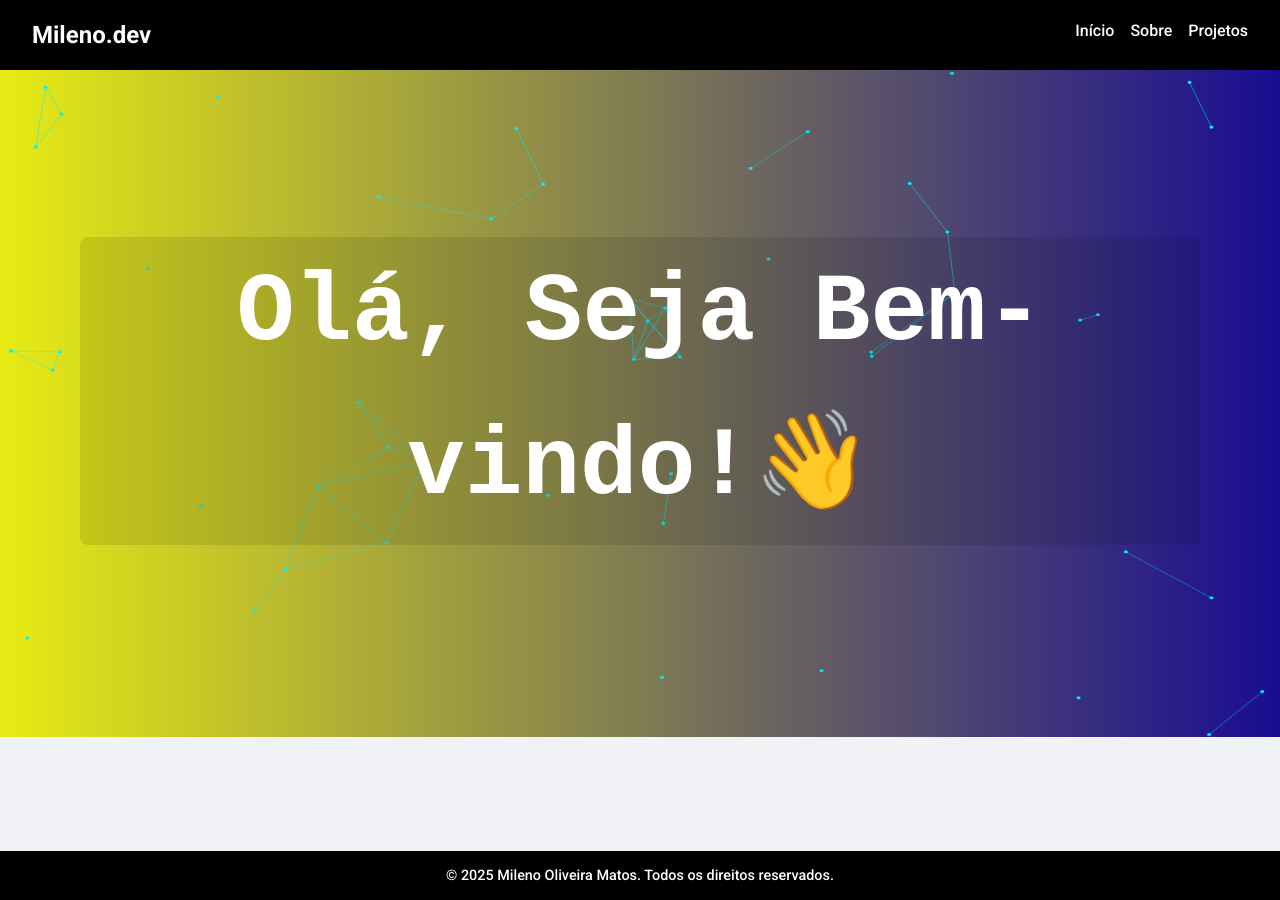
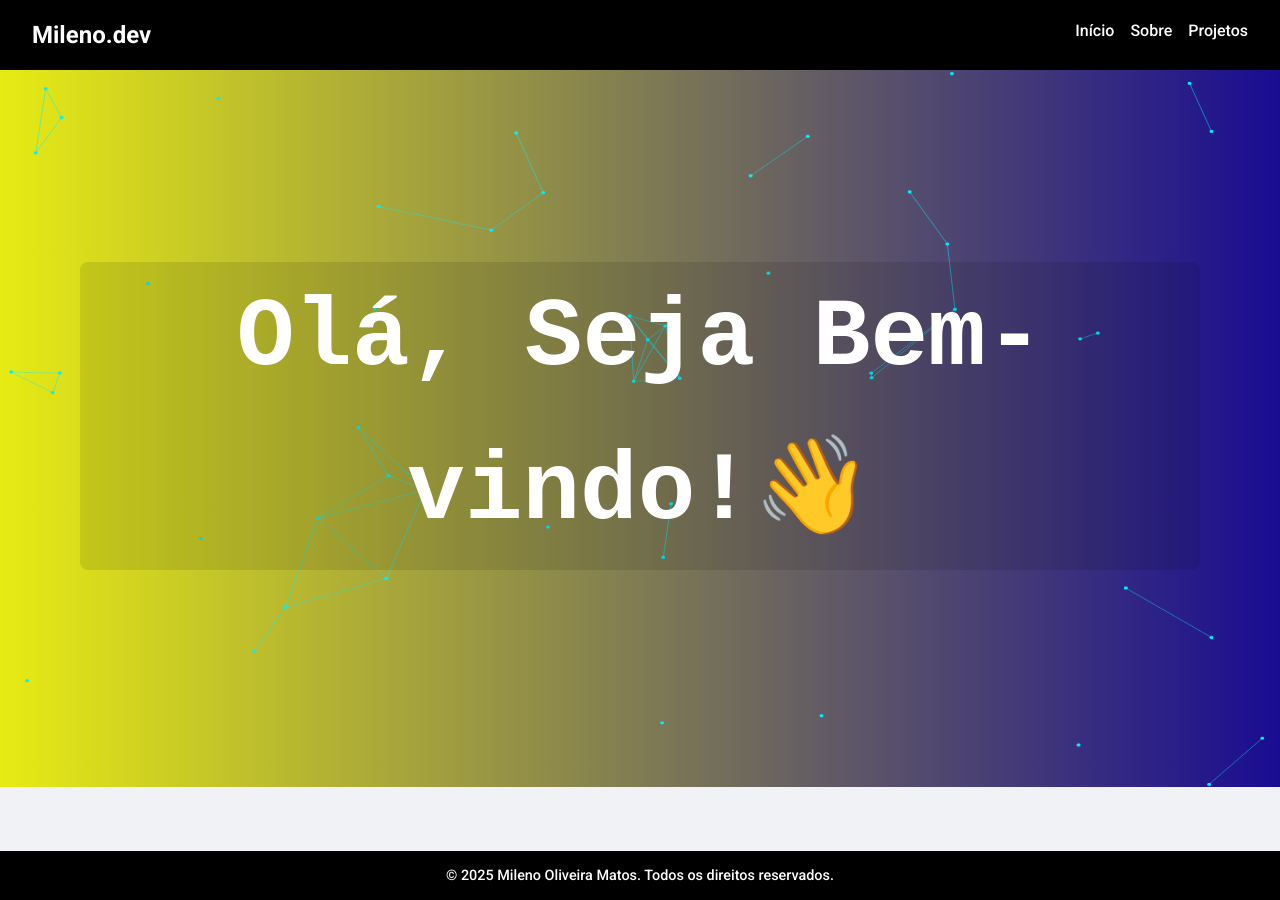
Before and after one commit to MilenoMatos/milenomatos.github.io, a Jekyll site: the page built from index.md, in a window 1280 px wide. Built offline with Jekyll 4.4.1, drawn with Linux system fonts in a browser that asks for light colours.

Commit message:
Quase lá

```diff
--- a/_layouts/default.html
+++ b/_layouts/default.html
@@ -28,7 +28,7 @@
   <canvas id="background-canvas"></canvas>
   {% endif %}
 
-  <main class="container main-offset-top">
+  <main class="container">
     {{ content }}
   </main>
 
--- a/assets/css/style.css
+++ b/assets/css/style.css
@@ -108,10 +108,6 @@
   flex: 1;
 }
 
-.main-offset-top {
-  padding-top: 50px !important;
-}
-
 #simulator {
   display: flex;               /* ativa flexbox */
   justify-content: center;     /* centraliza horizontalmente */
```
